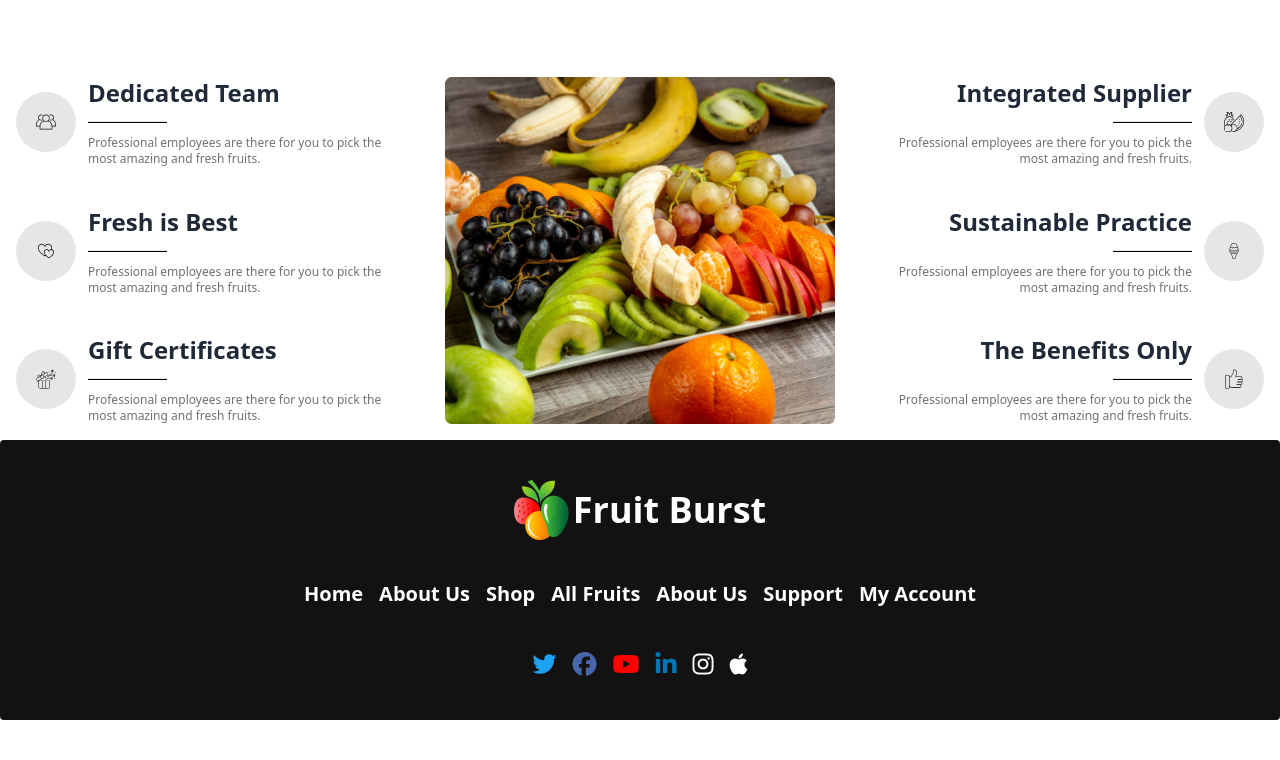
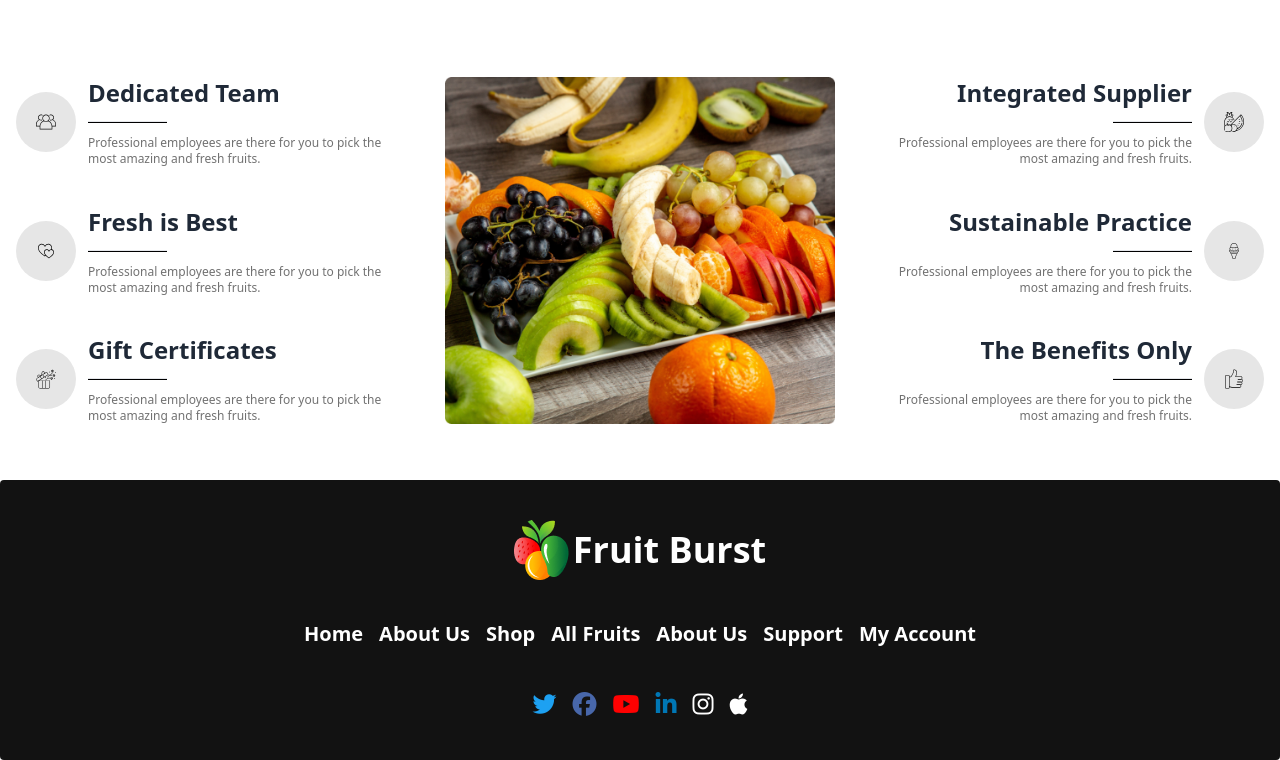
Before and after one commit to MHShohag911/Assignment-03, a plain HTML site: page index.html in a window 1280 px wide. Shown: the part 2738-3498 px from the top of the page. Before the commit the page ends 3458 px from the top, so only its background shows below. Drawn offline with nearby package versions, Linux system fonts and the light colour scheme.

Commit message:
Fixed Footer Margin

```diff
--- a/index.html
+++ b/index.html
@@ -673,7 +673,7 @@
     </main>
 
     <!-- Footer Section -->
-    <footer class="footer footer-center p-10 bg-[#121212] text-base-content rounded">
+    <footer class="footer mt-10 footer-center p-10 bg-[#121212] text-base-content rounded">
       <div class="navbar-center lg:flex flex-1 lg:justify-center items-center">
             <a href="" class="flex items-center gap-1 text-white text-xl md:text-2xl lg:text-4xl font-bold" >
               <img src="images/logo.png" alt="" />Fruit Burst</a>
```
